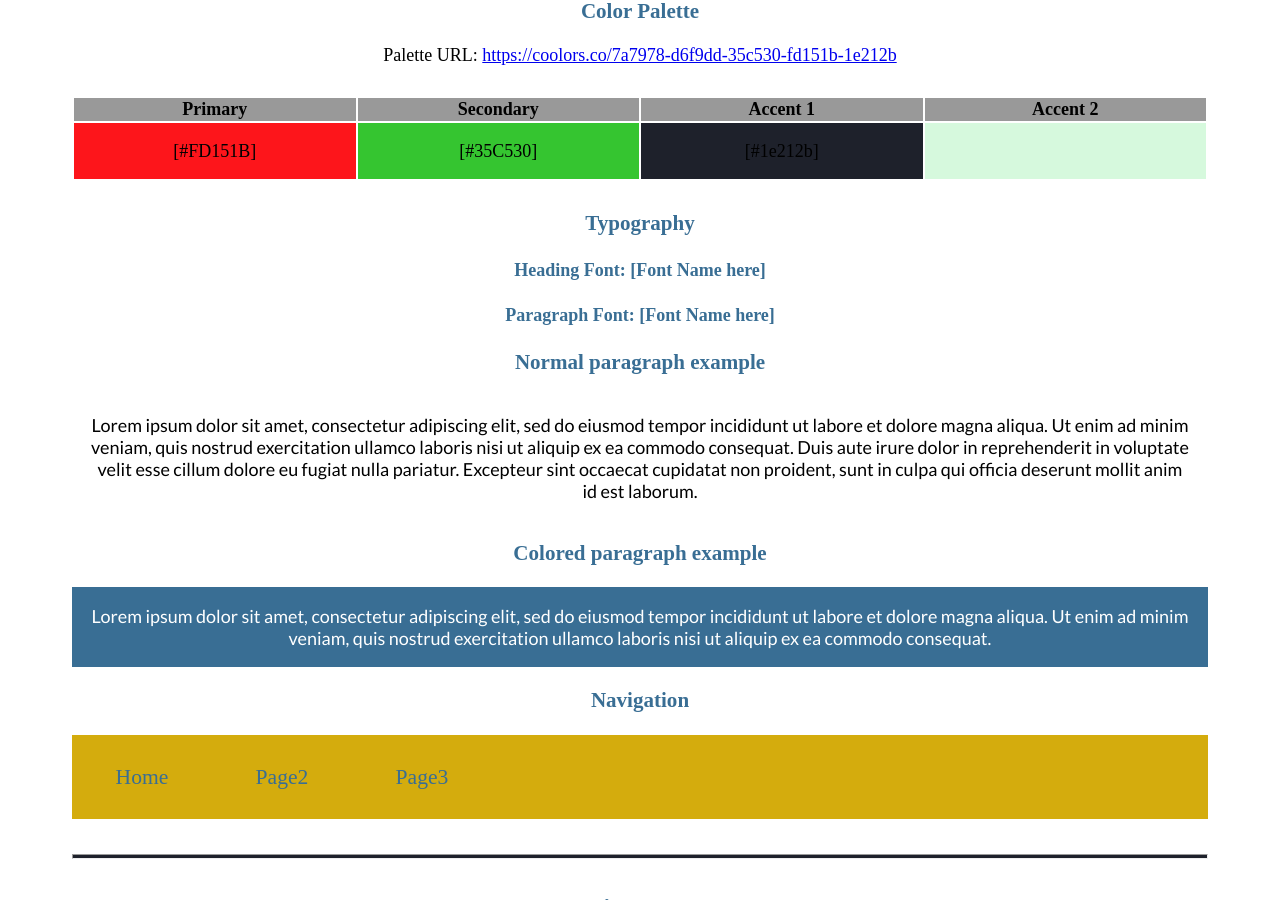
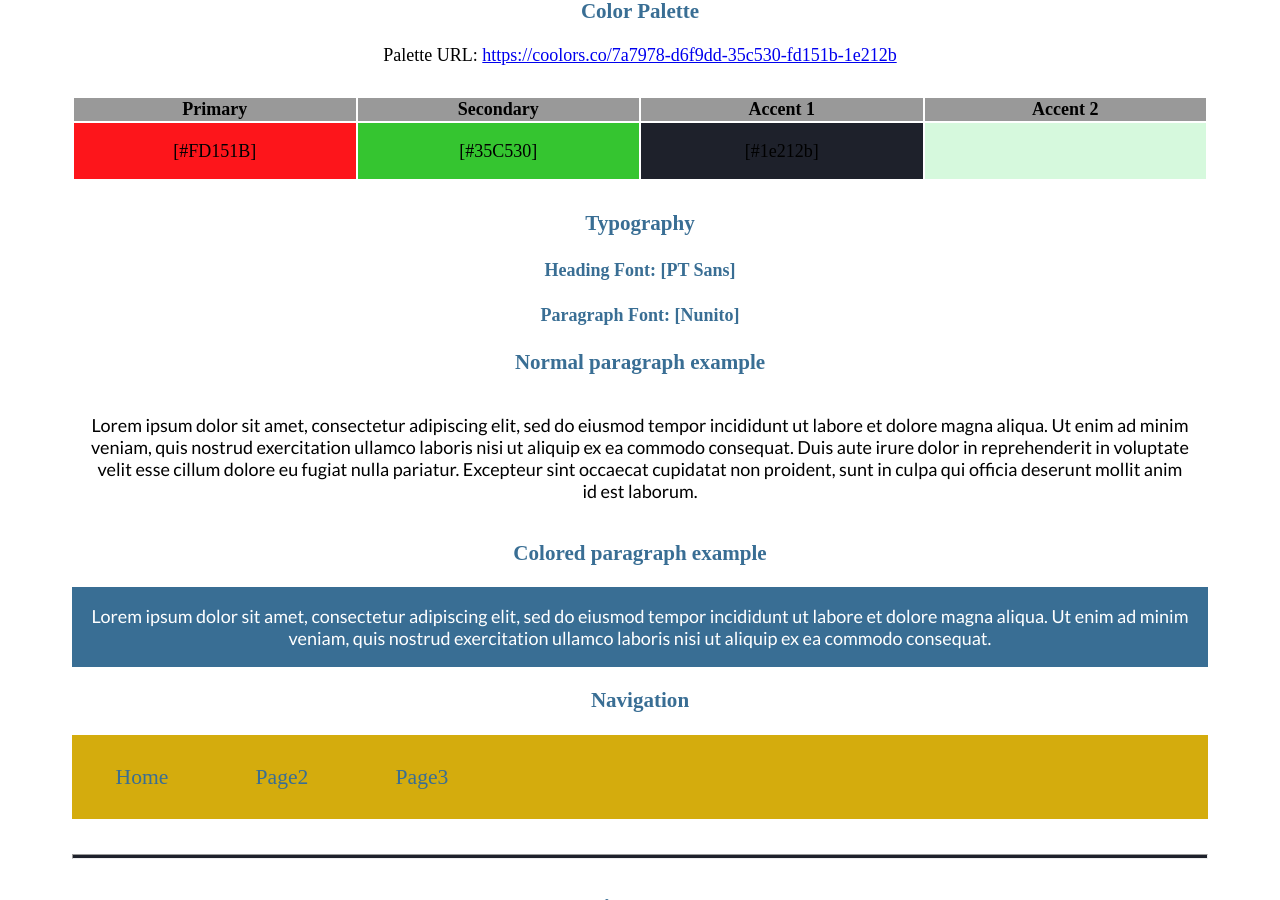
Before and after one commit to leoh906/leoh906.github.io, a Jekyll site: the page wwr/personalwebsite/site-plan.html, which Jekyll copies as it is, in a window 1280 px wide and 900 px high, scrolled down 1920 px. Built offline with Jekyll 4.4.1, drawn with Linux system fonts in a browser that asks for light colours; some web fonts are replaced.

Commit message:
updatedpersonalsite12-13-21

```diff
--- a/wwr/personalwebsite/site-plan.html
+++ b/wwr/personalwebsite/site-plan.html
@@ -69,10 +69,10 @@
       <!-- Choose a font for your paragraphs (body copy) and headlines. What font(s) have you chosen? Why did you choose what you did?  Make sure to review the list of web safe fonts at W3Schools.org as a starting point.  Think also about which of your colors above you might use for background and font colors. -->
 
       <h4>
-        Heading Font: [Font Name here]  <!-- change this -->
+        Heading Font: [PT Sans]  <!-- change this -->
       </h4>
       <h4>
-        Paragraph Font: [Font Name here]  <!-- change this -->
+        Paragraph Font: [Nunito]  <!-- change this -->
       </h4>
       <h3>
         Normal paragraph example
```
